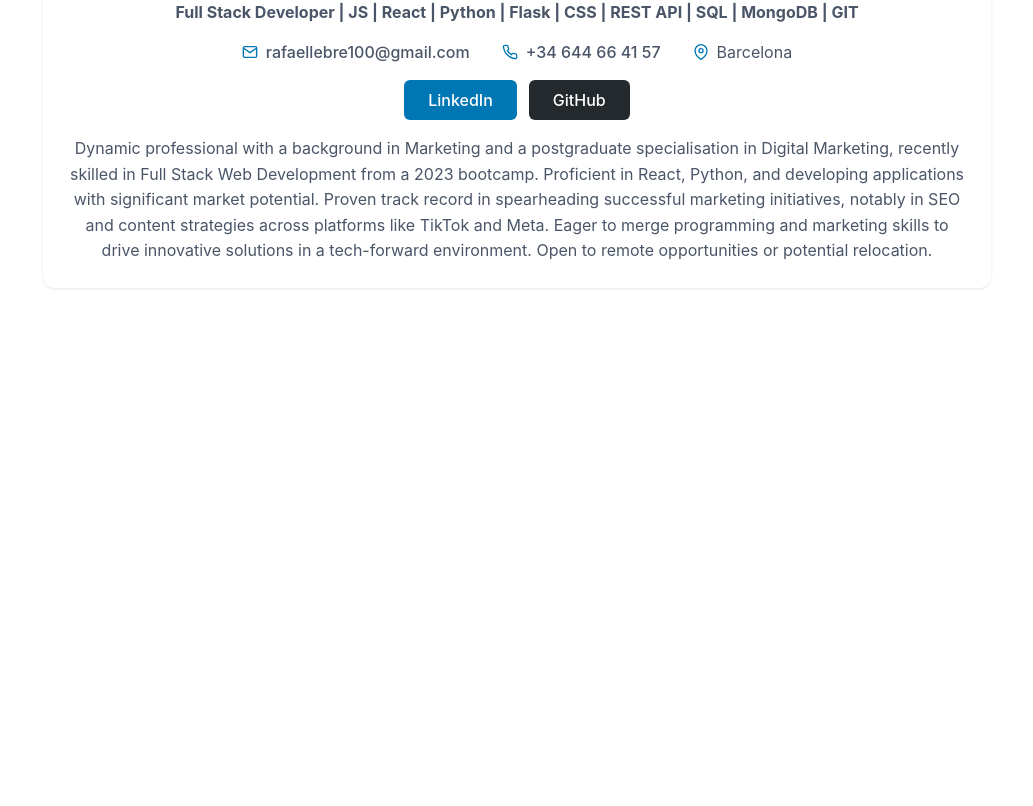
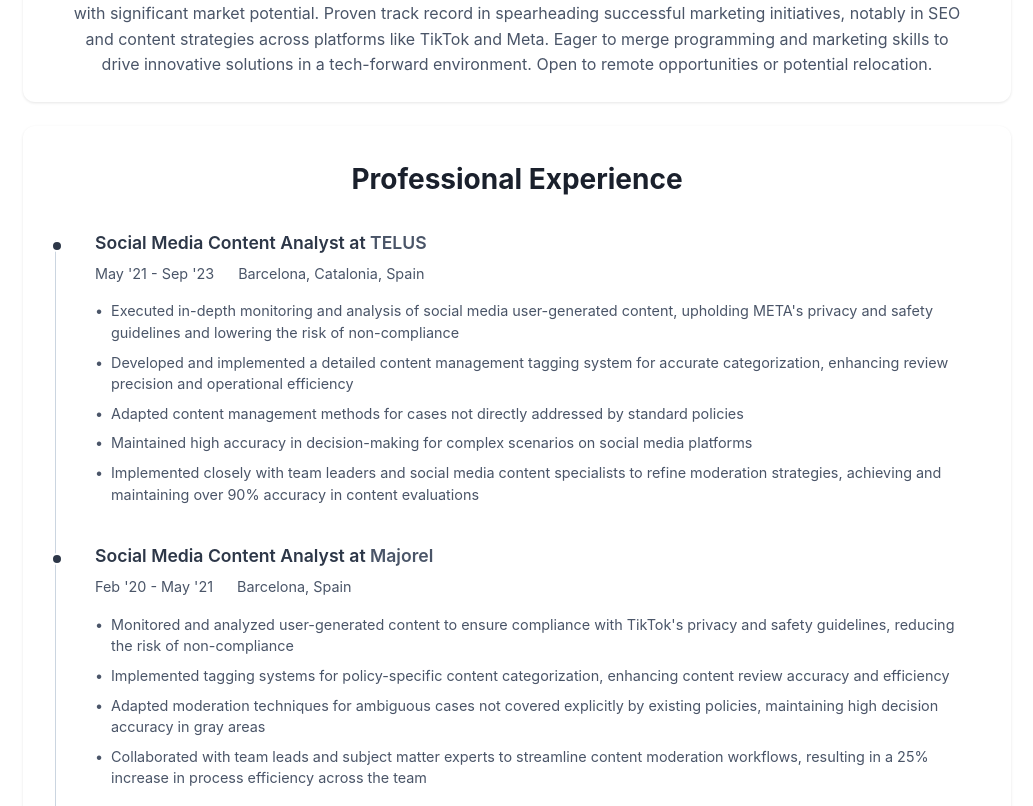
Before and after one commit to rafalebre/interactive-cv, a React (Vite) app: page / in a window 1280 px wide. Shown: the part 294-1100 px from the top of the page, without its empty margins (123-1156 px from the left). Before the commit the page ends 800 px from the top, so only its background shows below. Built offline with nearby package versions, Linux system fonts and the light colour scheme.

Commit message:
Experience component added

```diff
--- a/src/App.tsx
+++ b/src/App.tsx
@@ -1,11 +1,12 @@
 import Header from './components/Header/Header';
 import './App.css';
+import Experience from './components/Experience/Experience';
 
 function App() {
   return (
     <div className="app">
       <Header />
-      {/* Outros componentes serão adicionados aqui */}
+      <Experience />
     </div>
   );
 }
--- /dev/null
+++ b/src/components/Experience/Experience.css
@@ -0,0 +1,122 @@
+.experience {
+    padding: 2rem;
+    background: #ffffff;
+    border-radius: 12px;
+    box-shadow: 0 1px 3px rgba(0, 0, 0, 0.1);
+    margin-top: 1.5rem;
+  }
+
+  .section-title {
+    text-align: center;
+    font-size: 1.75rem;
+    color: #1a202c;
+    margin: 0 0 2rem;
+  }
+
+  .timeline {
+    position: relative;
+    padding-left: 1.5rem;
+    max-width: 900px;
+    margin: 0 auto;
+  }
+
+  .timeline::before {
+    content: '';
+    position: absolute;
+    left: 0;
+    top: 8px;
+    bottom: 8px;
+    width: 1px;
+    background: #CBD5E0;
+  }
+
+  .timeline-item {
+    position: relative;
+    padding-bottom: 2rem;
+  }
+
+  .timeline-item:last-child {
+    padding-bottom: 0;
+  }
+
+  .timeline-item::before {
+    content: '';
+    position: absolute;
+    left: -1.5rem;
+    top: 8px;
+    width: 8px;
+    height: 8px;
+    border-radius: 50%;
+    background: #2D3748;
+    border: 2px solid #fff;
+    margin-left: -4px;
+  }
+
+  .timeline-content {
+    padding-left: 1rem;
+  }
+
+  .job-header {
+    margin-bottom: 1rem;
+  }
+
+  .role-company {
+    font-size: 1.1rem;
+    color: #2D3748;
+    margin: 0;
+    text-align: left;
+    line-height: 1.3;
+    font-weight: 600;
+  }
+
+  .role {
+    color: #2D3748;
+  }
+
+  .company {
+    color: #4A5568;
+  }
+
+  .job-info {
+    display: flex;
+    align-items: center;
+    gap: 1.5rem;
+    margin: 0.5rem 0 1rem;
+    color: #4A5568;
+    font-size: 0.9rem;
+  }
+
+  .achievements {
+    margin: 0;
+    padding: 0;
+    list-style: none;
+    font-size: 0.9rem;
+  }
+
+  .achievements li {
+    position: relative;
+    padding-left: 1rem;
+    margin-bottom: 0.5rem;
+    color: #4A5568;
+    line-height: 1.5;
+    text-align: left;
+  }
+
+  .achievements li::before {
+    content: '•';
+    position: absolute;
+    left: 0;
+    color: #4A5568;
+  }
+
+  @media (max-width: 768px) {
+    .experience {
+      padding: 1.5rem;
+    }
+
+    .job-info {
+      flex-direction: column;
+      align-items: flex-start;
+      gap: 0.25rem;
+    }
+  }
--- /dev/null
+++ b/src/components/Experience/Experience.tsx
@@ -0,0 +1,37 @@
+import './Experience.css';
+import { cvData } from '../../data/cvData';
+
+const Experience = () => {
+    const { experience } = cvData;
+
+    return (
+      <section className="experience">
+        <h2 className="section-title">Professional Experience</h2>
+
+        <div className="timeline">
+          {experience.map((job, index) => (
+            <div key={index} className="timeline-item">
+              <div className="timeline-content">
+                <div className="job-header">
+                  <h3 className="role-company">
+                    <span className="role">{job.role}</span> at <span className="company">{job.company}</span>
+                  </h3>
+                  <div className="job-info">
+                    <span className="period">{job.period}</span>
+                    <span className="location">{job.location}</span>
+                  </div>
+                </div>
+                <ul className="achievements">
+                  {job.achievements.map((achievement, i) => (
+                    <li key={i}>{achievement}</li>
+                  ))}
+                </ul>
+              </div>
+            </div>
+          ))}
+        </div>
+      </section>
+    );
+  };
+
+export default Experience;
--- a/src/data/cvData.ts
+++ b/src/data/cvData.ts
@@ -66,7 +66,7 @@ export const cvData: CVData = {
       ]
     },
     {
-      company: "Music Label",
+      company: "Crasso Music Label",
       role: "Marketing Assistant and Social Media Specialist",
       period: "Jan '15 - Dec '16",
       location: "São Paulo Area, Brazil",
```
